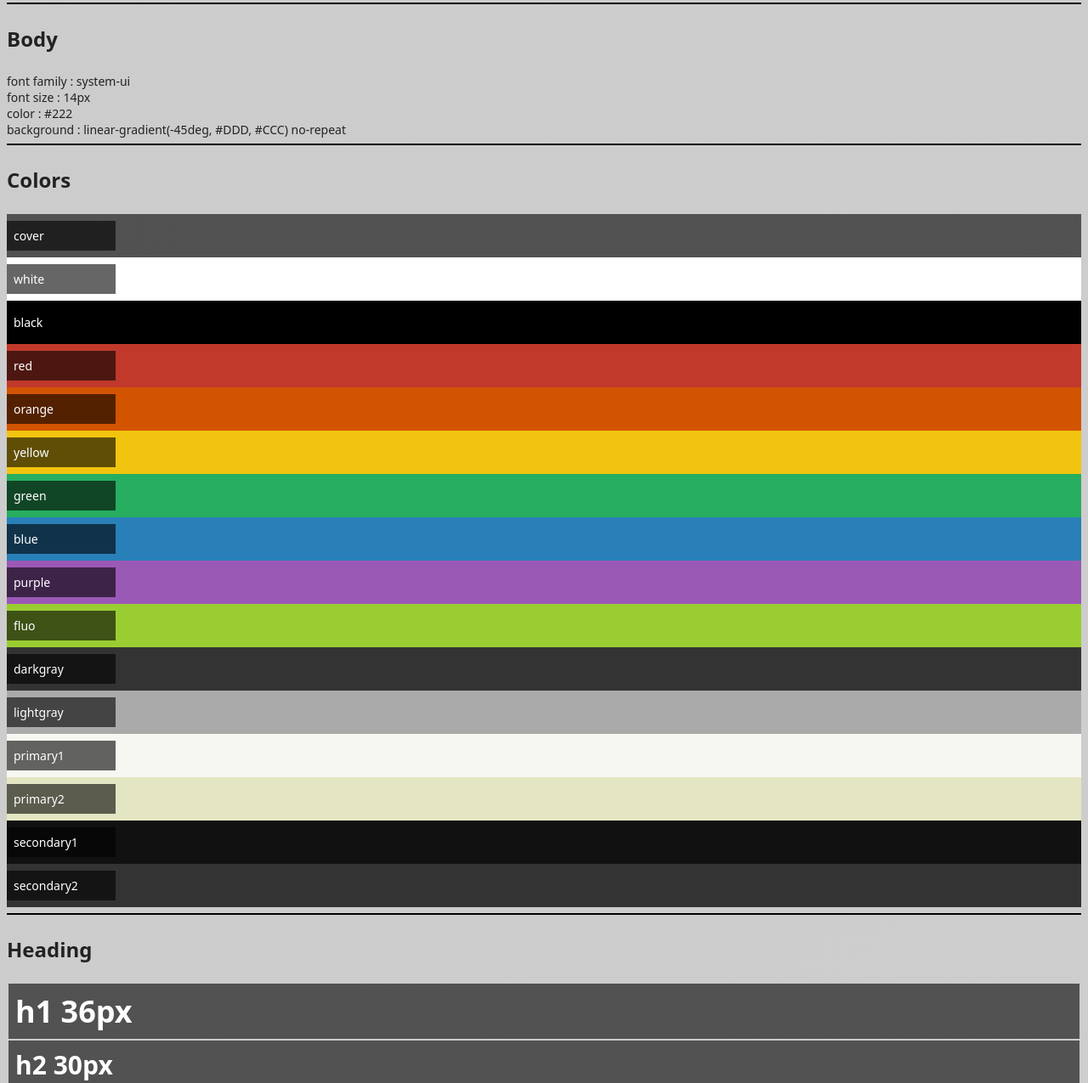
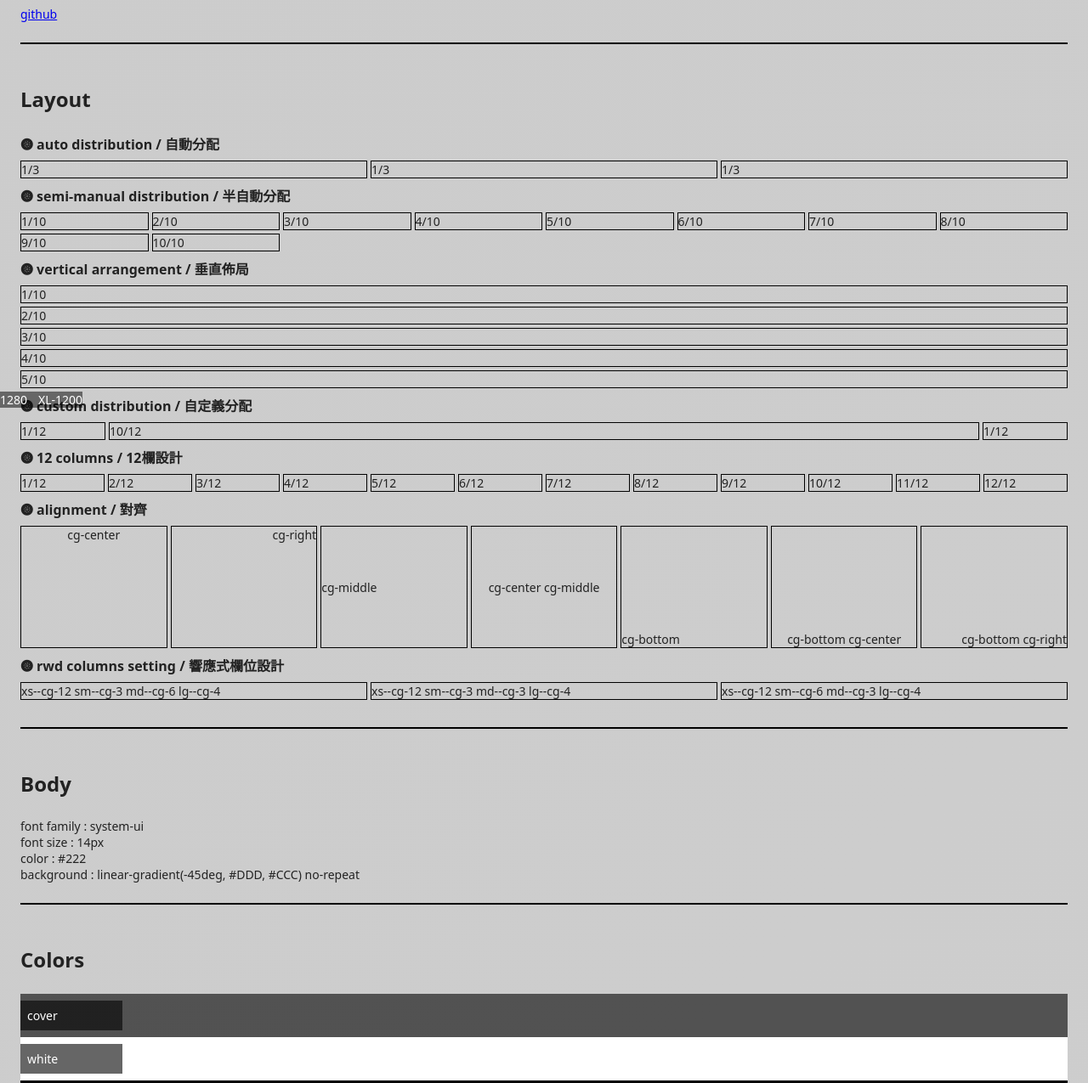
Before and after one commit to highQ77/classgen, a plain HTML site: page index.html in a window 1280 px wide. Shown: the part 320-1595 px from the top of the page at 85% size. Drawn offline with Linux system fonts and the light colour scheme.

Commit message:
add cg-layout.js & cg-rwdinfo.js

```diff
--- /dev/null
+++ b/cg-layout.js
@@ -0,0 +1,170 @@
+export let runLayout = (cg) => {
+
+    // prepare variable
+    let layoutlimit = 1200
+    let pf = cg.prefix
+    let s = ''
+
+    // :root variable settings
+    let root = ''
+    for (let i = 0; i < cg.spacing.length; i++) {
+        let v = cg.spacing[i]
+        root += `--${pf}-layout-gutter-${v}: ${v}px;`
+    }
+
+    s += `
+:root {
+    /* the gutter of rows and columns */
+    ${root}
+    /* the width of ${pf}-layout element */
+    --${pf}-layout-limit: ${layoutlimit};
+}
+`;
+    for (let i = 0; i < cg.spacing.length; i++) {
+        let v = cg.spacing[i]
+        s += `.${pf}-layout-gap-${v} {
+            column-gap: ${v}px !important;
+            row-gap: ${v}px !important;
+        }`
+    }
+
+    // rwd layout design
+    s += `
+.${pf}-layout {
+    /* container style - 區塊容器樣式，所有排版從此元件開始 */
+    display: flex;
+    flex-direction: row;
+    flex-wrap: wrap;
+    column-gap: 0px;
+    row-gap: 0px;
+    justify-content: flex-start;
+}
+
+.${pf}-layout>* {
+    /* container children style - 區塊容器 ${pf}-layout 子區塊樣式 */
+    display: flex;
+    flex-direction: row;
+    --${pf}-cell-width: auto;
+    flex-basis: var(--${pf}-cell-width);
+    flex-grow: 1;
+    flex-shrink: 1;
+    max-width: var(--${pf}-cell-width);
+}
+
+.${pf}-layout-limit {
+    /* set ${pf}-layout width limitation in pixel - 容器最大寬度設定 */
+    padding: 0 calc((100% - ${cg.layoutlimit}px) / 2) !important;
+}
+
+.${pf}-left {
+    /* apply style on the child container of ${pf}-layout (align left) - ${pf}-layout 子容器靠左排版 */
+    justify-content: flex-start;
+}
+
+.${pf}-center {
+    /* apply style on the child container of ${pf}-layout (align center) - ${pf}-layout 子容器水平置中 */
+    justify-content: center;
+}
+
+.${pf}-right {
+    /* apply style on the child container of ${pf}-layout (align right) - ${pf}-layout 子容器靠右排版 */
+    justify-content: flex-end;
+}
+
+.${pf}-top {
+    /* apply style on the child container of ${pf}-layout (align top) - ${pf}-layout 子容器靠上排版 */
+    align-items: flex-start;
+}
+
+.${pf}-middle {
+    /* apply style on the child container of ${pf}-layout (align middle) - ${pf}-layout 子容器垂直置中 */
+    align-items: center;
+}
+
+.${pf}-bottom {
+    /* apply style on the child container of ${pf}-layout (align bottom) - ${pf}-layout 子容器靠下排版 */
+    align-items: flex-end;
+}`
+
+    // semi-manual columns distribution
+    for (let j = 0; j < cg.spacing.length; j++) {
+        let v = cg.spacing[j]
+        for (let i = 1; i <= 12; i++) {
+            s += `
+            .${pf}-layout-split-${i}.${pf}-layout-gap-${v}>* {
+                /* semi-manual columns distribution seperate ${i} parts - 自動分成 ${i} 個區塊 */
+                width: calc((100% - var(--${pf}-layout-gutter-${v}) * ${i - 1}) / ${i}) !important;
+                flex-grow: 0;
+            }`
+        }
+    }
+
+    // manual columns distribution
+    for (let j = 0; j < cg.spacing.length; j++) {
+        let v = cg.spacing[j]
+        for (let i = 12; i >= 1; i--) {
+            if (i == 12) {
+                s += `\n
+                .${pf}-layout.${pf}-layout-gap-${v}>.${pf}-${i} {
+                    /* manual columns distribution ${i}/12 width - ${i}欄寬 */
+                    --${pf}-cell-width: 100.000%;
+                }
+                `
+            } else {
+                s += `\n
+                .${pf}-layout.${pf}-layout-gap-${v}>.${pf}-${i} {
+                    /* manual columns distribution ${i}/12 width - ${i}欄寬 */
+                    --${pf}-cell-width: calc(${100 * i / 12}% - var(--${pf}-layout-gutter-${v}) + var(--gutter-fix));
+                }
+                `
+            }
+        }
+    }
+
+    // gutter fix calculation
+    for (let j = 0; j < cg.spacing.length; j++) {
+        let v = cg.spacing[j]
+        for (let i = 1; i <= 12; i++) {
+            if (i == 1) {
+                s += `\n
+                .${pf}-layout.${pf}-layout-gap-${v}>*:first-child:nth-last-child(${i}) {
+                    width: 100%;
+                }
+                `
+            } else {
+                s += `\n
+                .${pf}-layout.${pf}-layout-gap-${v}>*:first-child:nth-last-child(${i}),
+                .${pf}-layout.${pf}-layout-gap-${v}>*:first-child:nth-last-child(${i})~* {
+                    /* gutter fix calculation - 系統 gutter 校正(不用理會) */
+                    width: calc((100% - var(--${pf}-layout-gutter-${v}) * ${i - 1}) / ${i});
+                    --gutter-fix: var(--${pf}-layout-gutter-${v}) / ${i};
+                }
+                `
+            }
+        }
+    }
+
+    // rwd
+    let bpkeys = Object.keys(cg.breakpoints).concat('')
+    let columns = 12
+    bpkeys.forEach(bp => {
+        let bpmin = cg.breakpoints[bp];
+        let str = `@media(min-width:${bpmin}px){`
+        for (let j = 0; j < cg.spacing.length; j++) {
+            let v = cg.spacing[j]
+            for (let i = columns; i > 0; i--) {
+                let cellW = ''
+                if (i == columns) {
+                    cellW += `--${pf}-cell-width: 100%;`
+                } else {
+                    cellW += `--${pf}-cell-width: calc(${100 / columns * i}% - var(--${pf}-layout-gutter-${v}) + var(--gutter-fix));`
+                }
+                str += `.${pf}-layout.${pf}-layout-gap-${v}>.${bp}--${pf}-${i} {${cellW}}`
+            }
+        }
+        str += '}'
+        s += str
+    })
+
+    return { css: s }
+}
--- /dev/null
+++ b/cg-rwdinfo.js
@@ -0,0 +1,26 @@
+export let showRWDInfo = (cg) => {
+    // left bottom tips for window width
+    const ww = document.createElement('div')
+    ww.style = 'position:fixed;z-index:99999;bottom:0px;background:rgba(0,0,0,.5);color:white;width:45px;}'
+    ww.innerHTML = window.innerWidth
+    window.addEventListener('resize', () => ww.innerHTML = window.innerWidth)
+    document.body.append(ww);
+
+    // left bottom tips (rwd prefix name and breakpoint value)
+    let s = ''
+    let bpkeys = Object.keys(cg.breakpoints)
+    bpkeys.forEach(bp => {
+        let bpmin = cg.breakpoints[bp];
+        let str = `@media(min-width:${bpmin}px){`
+        str += `body::before {
+                content:'${bp.toLocaleUpperCase()}-${bpmin}';
+                position:fixed;bottom:0px;
+                background:rgba(0,0,0,.5);
+                color:white;
+                left:45px;z-index:99999;}`
+        str += '}'
+        s += str
+    })
+
+    return { css: s }
+}
--- a/cg-script.js
+++ b/cg-script.js
@@ -15,6 +15,19 @@ export let run = (cg) => {
 
     // body & input
     let s = `
+html,
+body {
+    box-sizing: border-box;
+}
+
+html *,
+html *:before,
+html *:after {
+    box-sizing: inherit;
+    margin: 0;
+    padding: 0;
+}
+
 body {
     /* essential setting - body */
     font-family: ${cg.body.fontfamily};
@@ -242,7 +255,7 @@ input {
             addInfo(`${n}rbl-${v}`, `element border-radius bottom left in pixel ex: .${pf}-rbl-${v} or .md--${pf}-rbl-${v} (px)`)
 
             // .cg-rtr-16 or .md--cg-rtr-16 (px)
-            scr = `${n}rbr-${v}{border-bottom-right-radius:${v}px;}`
+            scr = `${n}rbr-${v}{border-bottom-right-radius:${v};}`
             bp ? (str += scr) : (ns += scr)
             addInfo(`${n}rbr-${v}`, `element border-radius bottom right in pixel ex: .${pf}-rbr-${v} or .md--${pf}-rbr-${v} (px)`)
 
--- a/index.html
+++ b/index.html
@@ -9,66 +9,157 @@
 </head>
 
 <body>
-    <div id="app">
-        <h1 class="cg-cl-txt-black">ClassGen Documentation</h1>
-        <h3 class="
+    <div id="app" class="cg-mx-24">
+        <h1 class="cg-my-32 cg-cl-txt-black">ClassGen Documentation</h1>
+        <h5 class="cg-mb-16
                 xs--cg-cl-txt-red sm--cg-cl-txt-orange
                 md--cg-cl-txt-yellow lg--cg-cl-txt-green
                 xl--cg-cl-txt-blue xxl--cg-cl-txt-purple">
-            css 腳本動態生成器 <span>(resize your window)</span></h3>
+            css 腳本動態生成器 <span>(resize your window)</span></h5>
         <div>cg-config.js - 生成 css 的自定義 config 檔</div>
         <div>cg-script.js - 進行 css 腳本生成運算</div>
+        <div>cg-layout.js - 佈局設定 (可選)</div>
+        <div>cg-rwdinfo.js - 顯示 rwd 資訊於畫面左下角 (可選)</div>
         <div class="cg-mt-16">適合作為基底 css，延伸開發元件樣式。UIUX 設計 Design Guideline 後，</div>
         <div>對於設計準則的字級、顏色、間距等可以設定 cg-config.js 檔案。</div>
         <div>完成設定後即可在 index.html 看到生成的樣式文件</div>
         <div class="cg-my-16"><a href="https://github.com/highQ77/classgen" target="_blank">github</a>
         </div>
-        <hr class="cg-bd-1">
+        <hr class="cg-bd-1 cg-my-24">
         <div>
-            <h3>Body</h3>
+            <h3 class="cg-py-24">Layout</h3>
+            <h6>𖣐 auto distribution / 自動分配</h6>
+            <div class="cg-py-8 cg-layout cg-layout-gap-4">
+                <div class="cg-bd-1">1/3</div>
+                <div class="cg-bd-1">1/3</div>
+                <div class="cg-bd-1">1/3</div>
+            </div>
+
+            <h6>𖣐 semi-manual distribution / 半自動分配</h6>
+            <div class="cg-py-8 cg-layout cg-layout-split-8 cg-layout-gap-4">
+                <div class="cg-bd-1">1/10</div>
+                <div class="cg-bd-1">2/10</div>
+                <div class="cg-bd-1">3/10</div>
+                <div class="cg-bd-1">4/10</div>
+                <div class="cg-bd-1">5/10</div>
+                <div class="cg-bd-1">6/10</div>
+                <div class="cg-bd-1">7/10</div>
+                <div class="cg-bd-1">8/10</div>
+                <div class="cg-bd-1">9/10</div>
+                <div class="cg-bd-1">10/10</div>
+            </div>
+
+            <h6>𖣐 vertical arrangement / 垂直佈局</h6>
+            <div class="cg-py-8 cg-layout cg-layout-split-1 cg-layout-gap-4">
+                <div class="cg-bd-1">1/10</div>
+                <div class="cg-bd-1">2/10</div>
+                <div class="cg-bd-1">3/10</div>
+                <div class="cg-bd-1">4/10</div>
+                <div class="cg-bd-1">5/10</div>
+            </div>
+
+            <h6>𖣐 custom distribution / 自定義分配</h6>
+            <div class="cg-py-8 cg-layout cg-layout-gap-4">
+                <div class="cg-bd-1 cg-1">1/12</div>
+                <div class="cg-bd-1 cg-10">10/12</div>
+                <div class="cg-bd-1 cg-1">1/12</div>
+            </div>
+
+            <h6>𖣐 12 columns / 12欄設計</h6>
+            <div class="cg-py-8 cg-layout cg-layout-gap-4">
+                <div class="cg-bd-1 cg-1">1/12</div>
+                <div class="cg-bd-1 cg-1">2/12</div>
+                <div class="cg-bd-1 cg-1">3/12</div>
+                <div class="cg-bd-1 cg-1">4/12</div>
+                <div class="cg-bd-1 cg-1">5/12</div>
+                <div class="cg-bd-1 cg-1">6/12</div>
+                <div class="cg-bd-1 cg-1">7/12</div>
+                <div class="cg-bd-1 cg-1">8/12</div>
+                <div class="cg-bd-1 cg-1">9/12</div>
+                <div class="cg-bd-1 cg-1">10/12</div>
+                <div class="cg-bd-1 cg-1">11/12</div>
+                <div class="cg-bd-1 cg-1">12/12</div>
+            </div>
+
+            <h6>𖣐 alignment / 對齊</h6>
+            <div class="cg-py-8 cg-layout cg-layout-gap-4 cg-h-160">
+                <div class="cg-bd-1 cg-center">cg-center</div>
+                <div class="cg-bd-1 cg-right">cg-right</div>
+                <div class="cg-bd-1 cg-middle">cg-middle</div>
+                <div class="cg-bd-1 cg-center cg-middle">cg-center cg-middle</div>
+                <div class="cg-bd-1 cg-bottom">cg-bottom</div>
+                <div class="cg-bd-1 cg-bottom cg-center">cg-bottom cg-center</div>
+                <div class="cg-bd-1 cg-bottom cg-right">cg-bottom cg-right</div>
+            </div>
+
+            <h6>𖣐 rwd columns setting / 響應式欄位設計</h6>
+            <div class="cg-py-8 cg-layout cg-layout-gap-4">
+                <div class="cg-bd-1 xs--cg-12 sm--cg-3 md--cg-6 lg--cg-4">xs--cg-12 sm--cg-3 md--cg-6 lg--cg-4</div>
+                <div class="cg-bd-1 xs--cg-12 sm--cg-3 md--cg-3 lg--cg-4">xs--cg-12 sm--cg-3 md--cg-3 lg--cg-4</div>
+                <div class="cg-bd-1 xs--cg-12 sm--cg-6 md--cg-3 lg--cg-4">xs--cg-12 sm--cg-6 md--cg-3 lg--cg-4</div>
+            </div>
+        </div>
+        <hr class="cg-bd-1 cg-my-24">
+        <div>
+            <h3 class="cg-py-24">Body</h3>
             <div id="default"></div>
         </div>
-        <hr class="cg-bd-1">
+        <hr class="cg-bd-1 cg-my-24">
         <div>
-            <h3>Colors</h3>
+            <h3 class="cg-py-24">Colors</h3>
             <div id="colors"></div>
         </div>
-        <hr class="cg-bd-1">
+        <hr class="cg-bd-1 cg-my-24">
         <div>
-            <h3>Heading</h3>
+            <h3 class="cg-py-24">Heading</h3>
             <div id="heading"></div>
         </div>
-        <hr class="cg-bd-1">
+        <hr class="cg-bd-1 cg-my-24">
         <div>
-            <h3>Font Size</h3>
+            <h3 class="cg-py-24">Font Size</h3>
             <div id="fontsize"></div>
         </div>
-        <hr class="cg-bd-1">
+        <hr class="cg-bd-1 cg-my-24">
         <div>
-            <h3>Spacing</h3>
+            <h3 class="cg-py-24">Spacing</h3>
             <div id="spacing"></div>
         </div>
-        <hr class="cg-bd-1">
+        <hr class="cg-bd-1 cg-my-24">
         <div>
-            <h3>Percentage</h3>
+            <h3 class="cg-py-24">Percentage</h3>
             <div id="percentage"></div>
         </div>
-        <hr class="cg-bd-1">
+        <hr class="cg-bd-1 cg-my-24">
         <div>
-            <h3>Class Names</h3>
+            <h3 class="cg-py-24">Class Names</h3>
             <div id="show"></div>
         </div>
     </div>
     <script type="module">
         import { config } from './cg-config.js'
         import { run } from './cg-script.js'
+        import { runLayout } from './cg-layout.js'
+        import { showRWDInfo } from './cg-rwdinfo.js'
+
+        // rwd info at bottom-left corner (option)
+        const info = showRWDInfo(config)
+        let styleInfo = document.createElement('style')
+        styleInfo.textContent = info.css
+        document.body.append(styleInfo)
+
+        // layout engine (option)
+        const layout = runLayout(config)
+        let styleL = document.createElement('style')
+        styleL.textContent = layout.css
+        document.body.append(styleL)
+
+        // class-name generator
         const result = run(config)
         const pf = config.prefix
         let style = document.createElement('style')
         style.textContent = result.css
         document.body.append(style)
         let slist = result.all.filter(i => i.stylename.indexOf('--') == -1) // hide rwd class name (too much)
-
 
         // body demo
         let b = config.body
```
